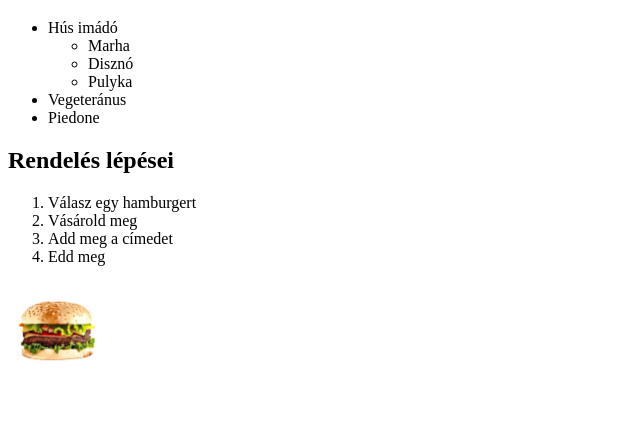
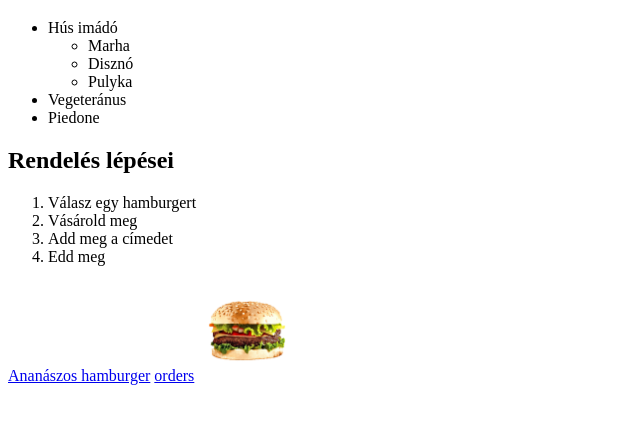
Before and after one commit to Gyuszsi/Gyuszsi.github.io, a plain HTML site: page index.html in a window 1280 px wide. Shown: the part 149-572 px from the top of the page, without its empty margins (0-640 px from the left). Drawn offline with Linux system fonts and the light colour scheme.

Commit message:
Init Page.

```diff
--- a/index.html
+++ b/index.html
@@ -43,6 +43,9 @@
         <li>Edd meg</li>
     </ol>
 
+    <a href="https://www.piedonepizzeria.hu/termek/ananaszos-hamburger/">Ananászos hamburger</a>
+    <a href="pages/orders.html">orders</a>
+    <a href="https://www.piedonepizzeria.hu/termek/ananaszos-hamburger/">
     <img width="99" src="img/Ananászos-hamburger.png" alt="Ananászos hamburger">
 
 </body>
```
